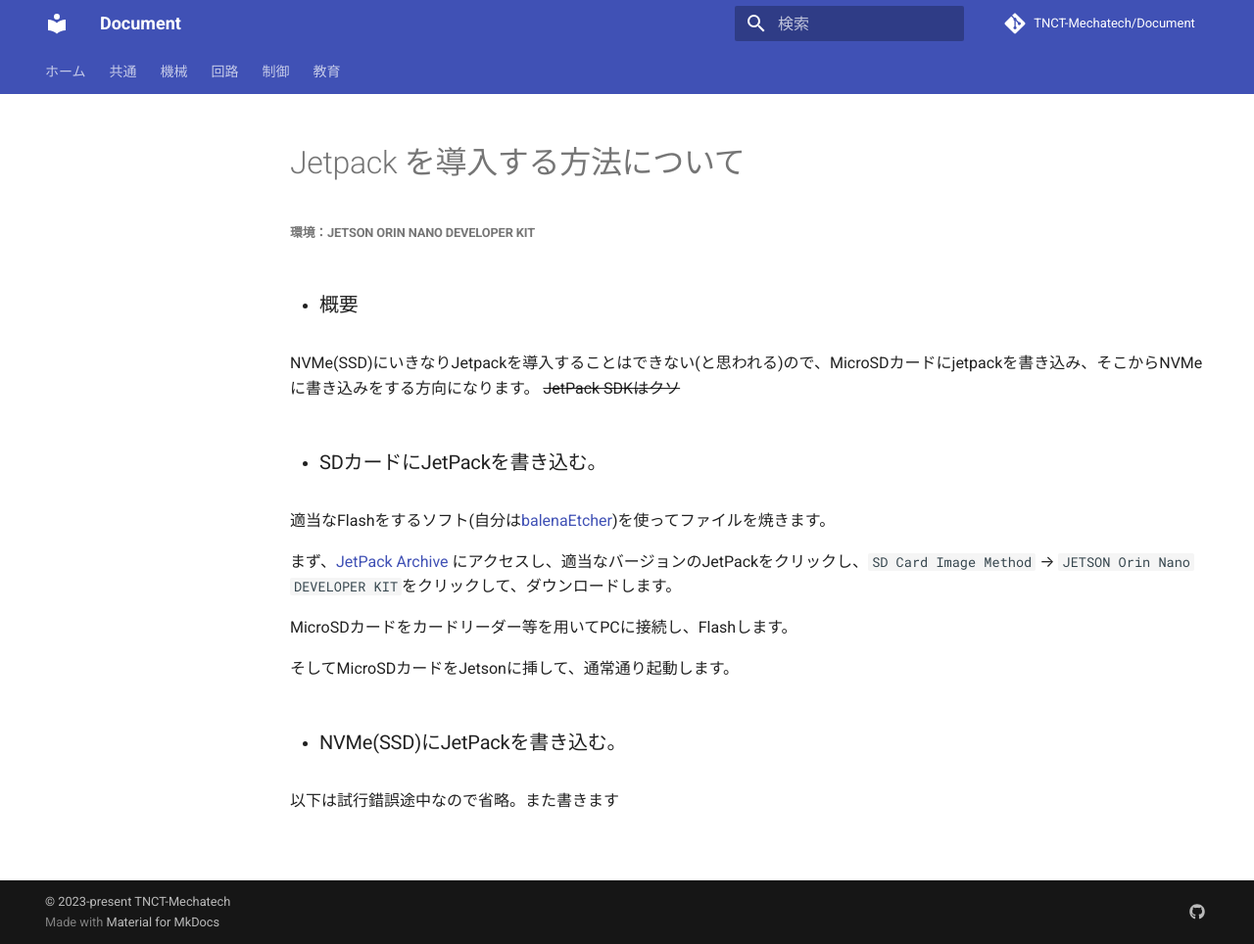
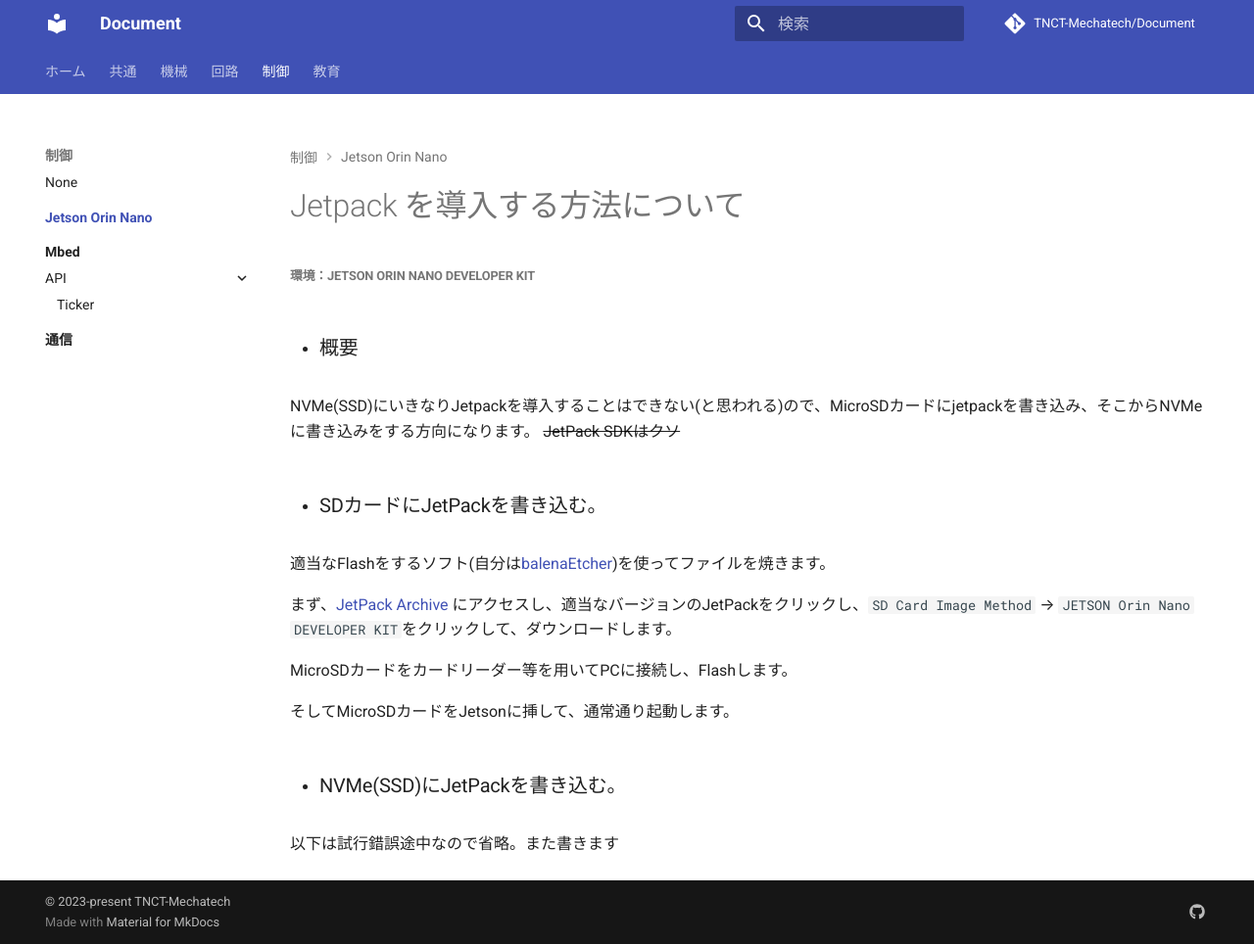
Before and after one commit to TNCT-Mechatech/Document, an MkDocs documentation site: the page built from docs/control/orin-nano-jetpack-install/index.md, in a window 1280 px wide and 964 px high. Shown: the whole window at 98% size. Built offline with MkDocs 1.6.1 and Material for MkDocs 9.7.7, drawn with Linux system fonts in a browser that asks for light colours; comment, search, counter and statistics services are not loaded.

Commit message:
fix: ファイル参照

```diff
--- a/mkdocs.yml
+++ b/mkdocs.yml
@@ -20,6 +20,8 @@
       - circuit/index.md
   - 制御:
       - control/index.md
+      - Jetson Orin Nano:
+          - control/orin-nano-jetpack-install/index.md
       - Mbed:
           - control/mbed/index.md
           - API:
```
